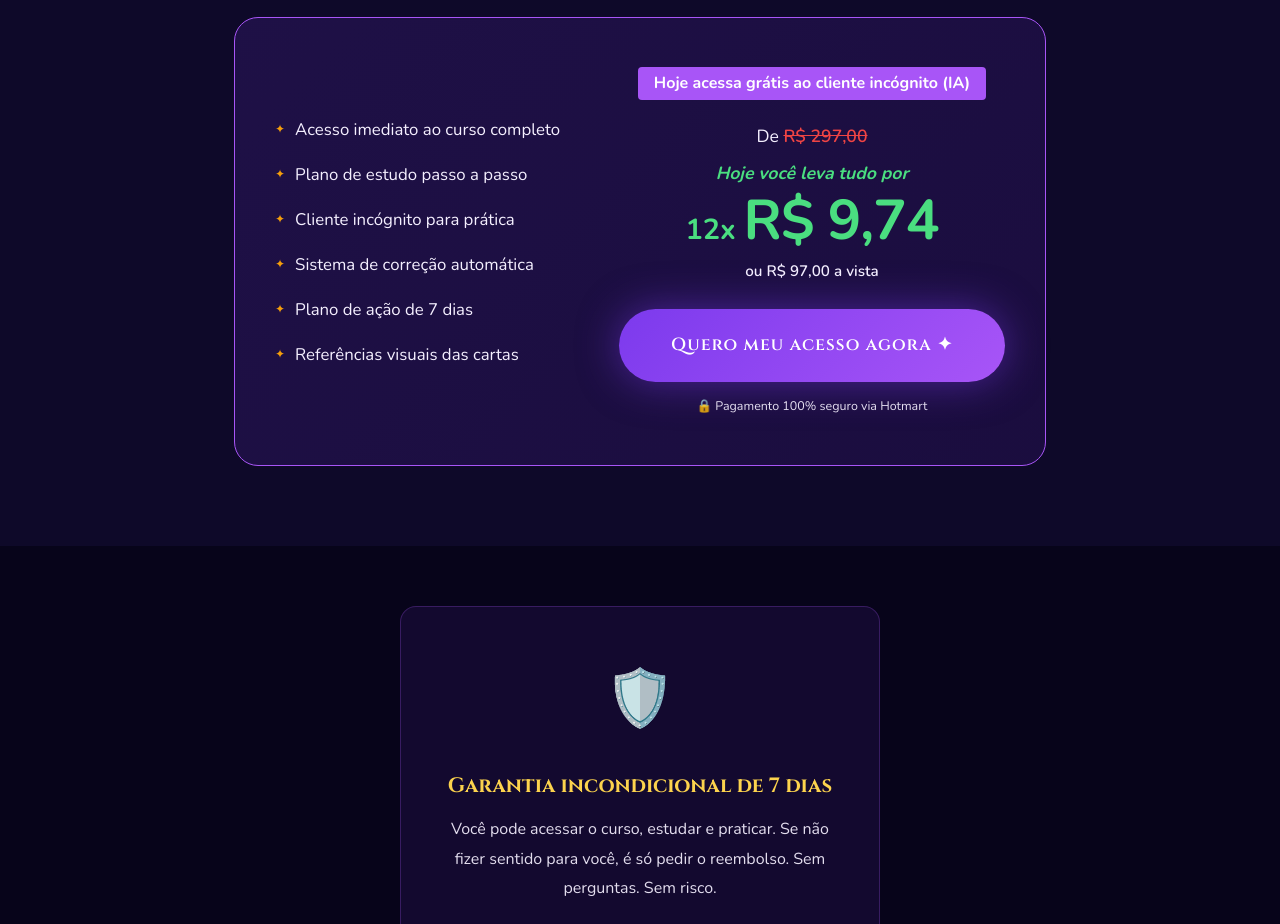
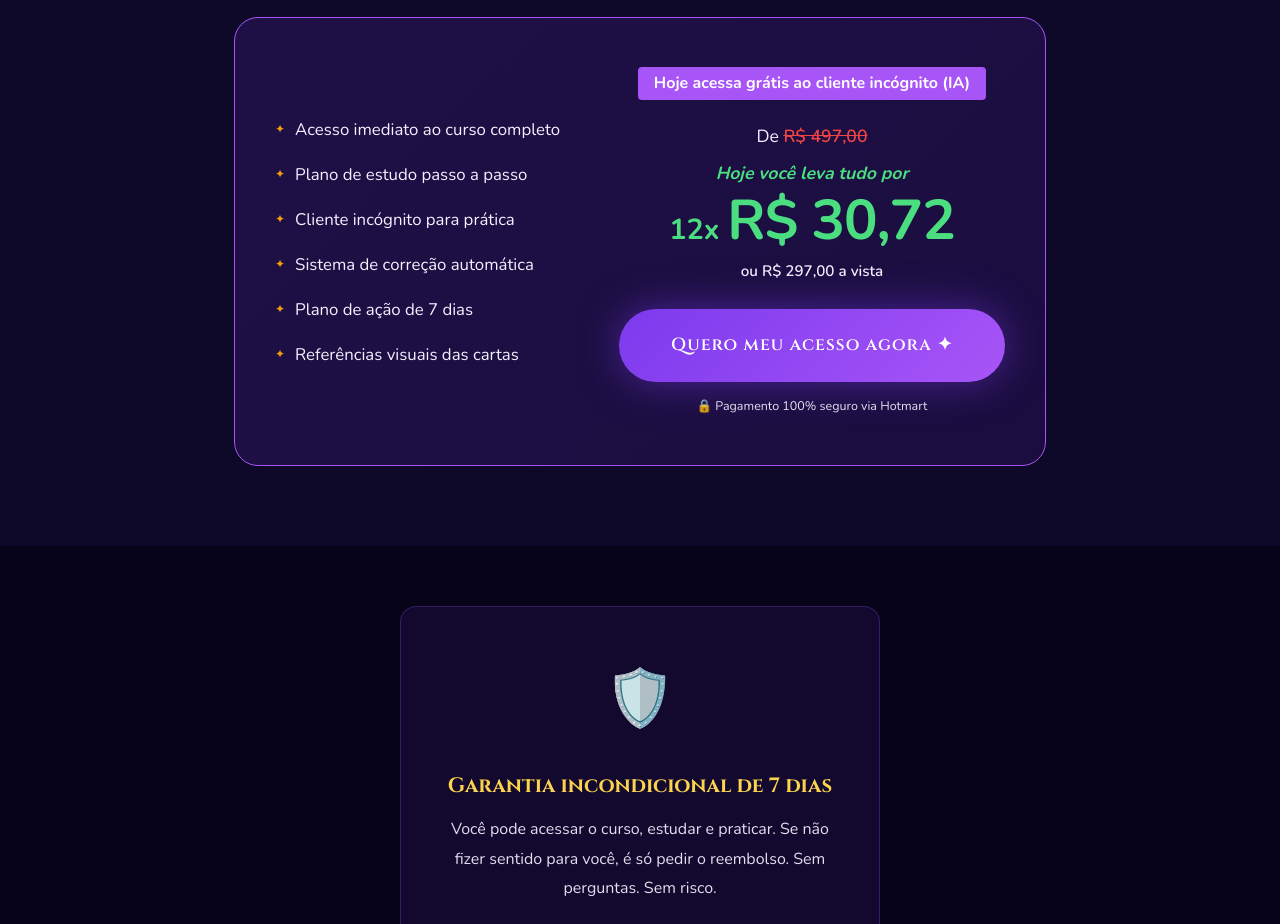
Before and after one commit to fabriziocerratto/natytarot, a website: page index.html in a window 1280 px wide. Shown: the part 7500-8424 px from the top of the page. Drawn offline with nearby package versions, Linux system fonts and the light colour scheme.

Commit message:
cambios en el precio de la oferta y anclar links de hotmart

```diff
--- a/index.html
+++ b/index.html
@@ -60,7 +60,7 @@
                 </iframe>
             </div>
 
-            <a href="https://pay.hotmart.com/LINK-DO-CURSO-AQUI" class="btn-primary reveal" style="margin-top: 40px;"
+            <a href="https://pay.hotmart.com/X102034993E" class="btn-primary reveal" style="margin-top: 40px;"
                 onclick="fbq('track','InitiateCheckout')">
                 Começar agora ✦
             </a>
@@ -345,10 +345,10 @@
                 </ul>
                 <div class="offer-price-block">
                     <p class="offer-highlight-banner">Hoje acessa grátis ao cliente incógnito (IA)</p>
-                    <p class="offer-from">De <span class="strikethrough">R$ 297,00</span></p>
+                    <p class="offer-from">De <span class="strikethrough">R$ 497,00</span></p>
                     <p class="offer-green-italic">Hoje você leva tudo por</p>
-                    <p class="offer-price-green">12x <span>R$ 9,74</span></p>
-                    <p class="offer-cash">ou R$ 97,00 a vista</p>
+                    <p class="offer-price-green">12x <span>R$ 30,72</span></p>
+                    <p class="offer-cash">ou R$ 297,00 a vista</p>
                     <a href="https://pay.hotmart.com/X102034993E" class="btn-primary big"
                         onclick="fbq('track','Purchase')">
                         Quero meu acesso agora ✦
```
